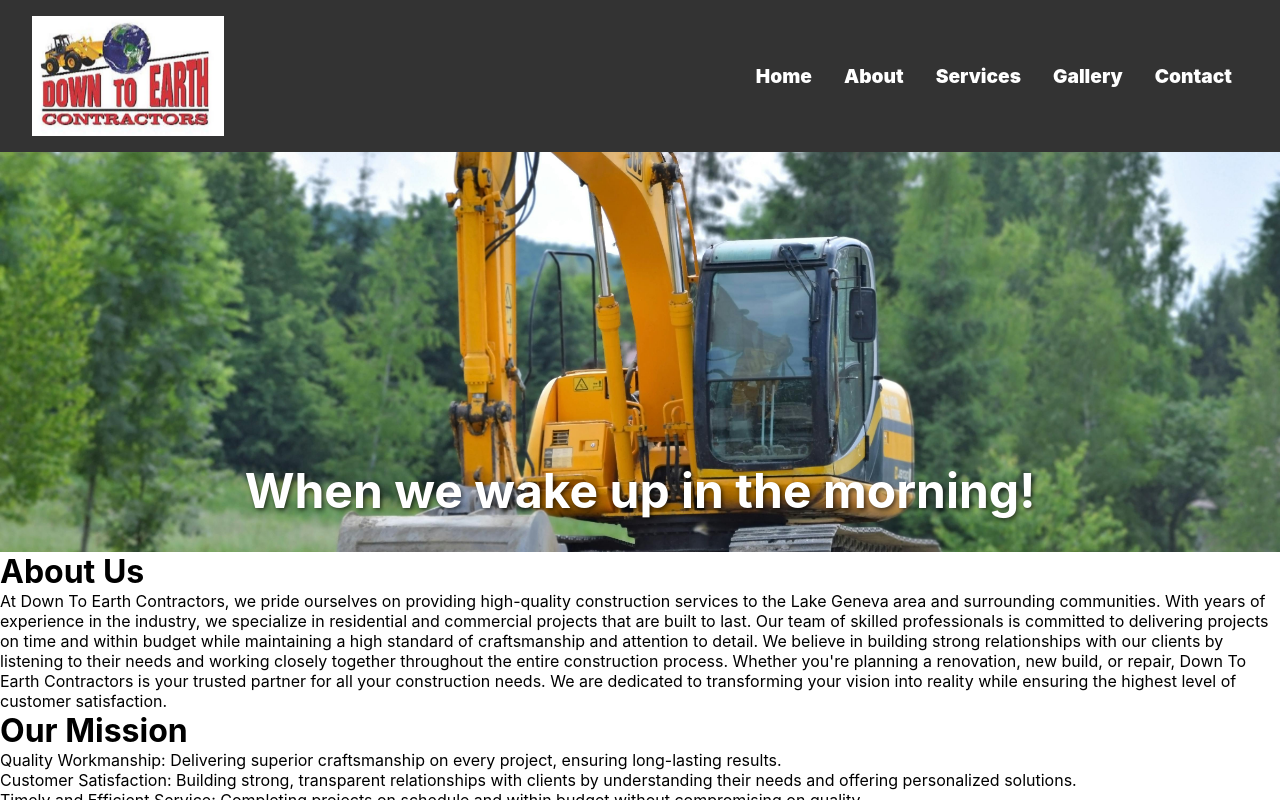
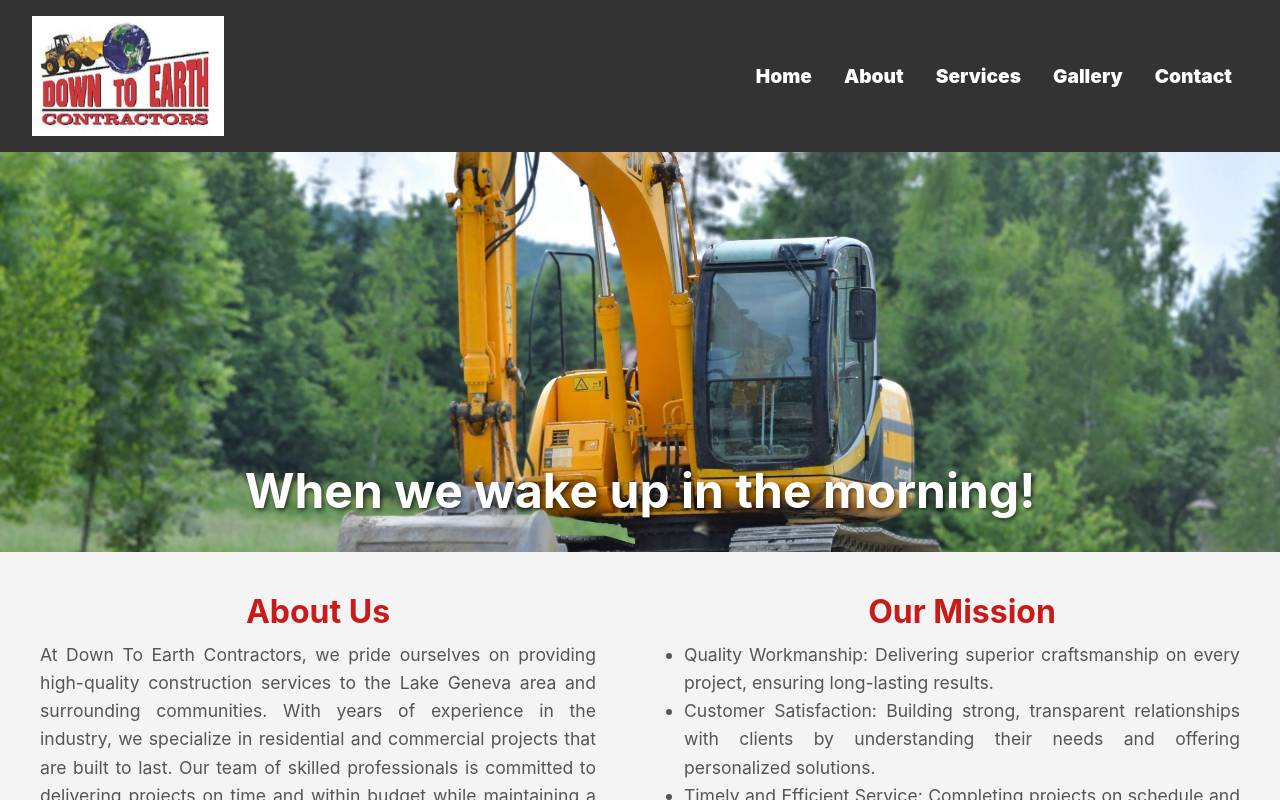
Before and after one commit to jahend412/dte-contractors, a React (Create React App) app in the folder down-to-earth/: page / in a window 1280 px wide. Built offline with nearby package versions, Linux system fonts and the light colour scheme; the HTML template or start-up script is replaced by a standard one.

Commit message:
Style "About Us" and "Our Mission" sections in Home component
- Added flexbox layout for a responsive two-column design.
- Applied padding, gap, and background color for visual appeal.
- Styled titles and text for better readability and emphasis.

```diff
--- a/down-to-earth/src/components/Home/Home.css
+++ b/down-to-earth/src/components/Home/Home.css
@@ -60,3 +60,41 @@
       opacity: 1;
     }
   }
+
+  /* Home About section */
+  .home-about {
+    display: flex;
+    justify-content: space-between; /* Space out the two sections */
+    align-items: flex-start; /* Align items to the top */
+    gap: 20px; /* Space between columns */
+    padding: 40px;
+    background-color: #f4f4f4; /* Light background color */
+  }
+
+  .home-about-title {
+    font-size: 2rem;
+    font-weight: bold;
+    color: #ca1b1b;
+    margin-bottom: 10px;
+    text-align: center;
+  }
+
+  .home-about-text {
+    font-size: 1.1rem;
+    color: #555;
+    line-height: 1.6;
+    text-align: justify; /* Justify text for better readability */
+  }
+
+  .home-about-left, .home-about-right {
+    flex: 1; /* Make both columns take equal width */
+    max-width: 48%; /* Ensure columns are evenly spaced */
+  }
+
+  .home-about-left {
+    padding-right: 20px;
+  }
+
+  .home-about-right {
+    padding-left: 20px;
+  }
```
